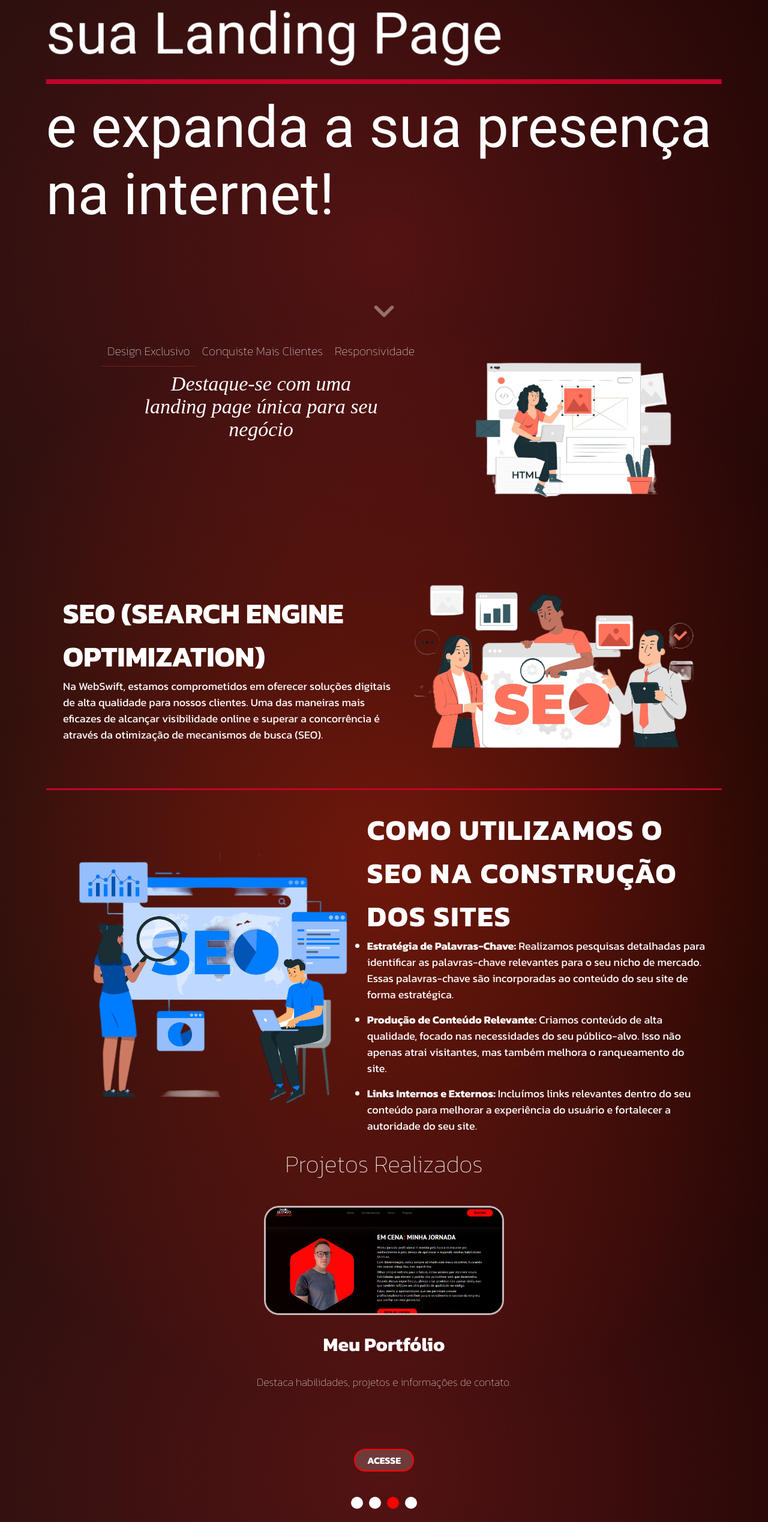
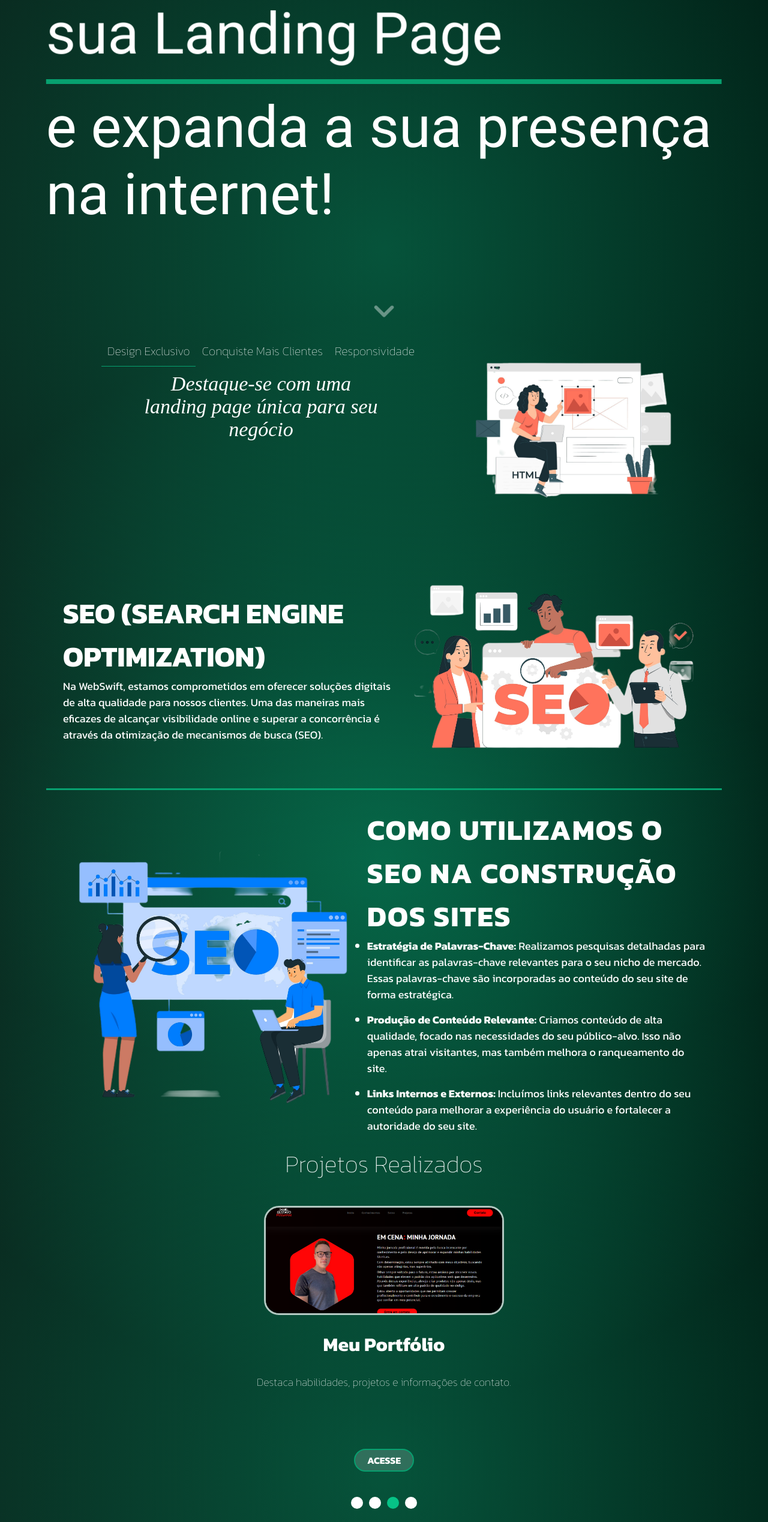
Before and after one commit to Daniel-Possamai/myLandPagePrincipal, a React (Create React App) app: page / in a window 1280 px wide. Shown: the part 260-2797 px from the top of the page at 60% size. Built offline with nearby package versions, Linux system fonts and the light colour scheme; a web font is replaced by a local one.

Commit message:
Atualizada a paleta de cores do site inteiro

```diff
--- a/src/components/faq/faq.tsx
+++ b/src/components/faq/faq.tsx
@@ -31,7 +31,7 @@ const styles = {
     titleTextColor: "#fff",
     rowTitleColor: "#fff",
     rowContentColor: '#e7e7e7',
-    arrowColor: "red",
+    arrowColor: "#07a06f",
     // titleTextSize: '26px',
 };
 
--- a/src/components/footer/footer.scss
+++ b/src/components/footer/footer.scss
@@ -36,7 +36,7 @@
 
                 }
                 a:hover{
-                    filter: drop-shadow(0 0 5px #fff) drop-shadow(0 0 10px #c10528);
+                    filter: drop-shadow(0 0 5px #fff) drop-shadow(0 0 10px #07a06f);
                 }
             }
         }
--- a/src/components/formulario/formulario.scss
+++ b/src/components/formulario/formulario.scss
@@ -8,7 +8,7 @@
 .form-container {
     width: 400px;
     background: linear-gradient(#212121, #212121) padding-box,
-                linear-gradient(145deg, transparent 35%,#ff0000, #f82626) border-box;
+                linear-gradient(145deg, transparent 35%,#07a06f, #22dba1) border-box;
     border: 2px solid transparent;
     padding: 32px 24px;
     font-size: 14px;
@@ -73,12 +73,12 @@
 
   .form-container .form-group input:focus {
     outline: none;
-    border-color: #ff0000;
+    border-color: #07a06f;
   }
 
   .form-container .form-group textarea:focus {
     outline: none;
-    border-color: #ff0000;
+    border-color: #07a06f;
   }
 
   .form-container .form-submit-btn {
--- a/src/components/hero/hero.scss
+++ b/src/components/hero/hero.scss
@@ -53,7 +53,7 @@
       }
 
       .land-Page-Span{
-        color: #c10528;
+        color: #07a06f;
       }
 
       .animated-title > div div span {
@@ -61,7 +61,7 @@
       }
       .animated-title > div.text-top {
         animation: fadeIn 3s 0.2s forwards;
-        border-bottom: 1vmin solid #c10528;
+        border-bottom: 1vmin solid #07a06f;
         top: 0;
         opacity: 0;
       }
--- a/src/components/objectpage/objectpage.scss
+++ b/src/components/objectpage/objectpage.scss
@@ -41,7 +41,7 @@
 
 .navMenu .active {
     color: #fff;
-    border-bottom: 1px solid #ff313050; /* Transição para azul no ativo */
+    border-bottom: 1px solid #07a06f; /* Transição para azul no ativo */
 }
 
 .content {
--- a/src/components/seo/seo.scss
+++ b/src/components/seo/seo.scss
@@ -7,7 +7,7 @@
         margin: 30px 0;
         border: none;
         height: 3px;
-        background-color:  #c10528;
+        background-color:  #07a06f;
     }
 }
 
--- a/src/components/slider/slider.scss
+++ b/src/components/slider/slider.scss
@@ -55,7 +55,7 @@
     }
     a{
       background-color: #ffffff2c;
-      border: 2px solid red;
+      border: 2px solid #07a06f;
       font-weight: bold;
       text-decoration: none;
       color: white;
@@ -66,9 +66,9 @@
     }
     //aplicar um efeito de glow ao passar o mouse em cima do a
     a:hover{
-      background-color: red;
+      background-color: #07a06f;
       color: white;
-      box-shadow: 0 0 10px 0 red;
+      box-shadow: 0 0 10px 0 #07a06f;
     }
 
     img{
@@ -79,7 +79,7 @@
     }
     img:hover{
       cursor: pointer;
-      box-shadow: 0 0 10px 0 red;
+      box-shadow: 0 0 10px 0 #07a06f;
     }
   }
 }
@@ -105,7 +105,7 @@
 
     // Estilizando o ponto ativo
     &.react-multi-carousel-dot--active {
-      background-color: #ff0000; // Cor de fundo do ponto ativo
+      background-color: #06c286; // Cor de fundo do ponto ativo
     }
 
     button {
--- a/src/index.css
+++ b/src/index.css
@@ -32,9 +32,12 @@ html::before {
   right: 0;
   bottom: 0;
   background:
-    radial-gradient(circle at 50% 20%, #ff313050 0%, transparent 50%),
+    radial-gradient(circle at 50% 20%, #07a06f81 0%, transparent 50%),
+    radial-gradient(circle at 50% 80%, #07a06f81 0%, transparent 50%),
+    radial-gradient(circle at 50% 50%, #07a06f81 0%, transparent 50%),
+    /* radial-gradient(circle at 50% 20%, #ff313050 0%, transparent 50%),
     radial-gradient(circle at 50% 80%, #ff313050 0%, transparent 50%),
-    radial-gradient(circle at 50% 50%, #FF310050 0%, transparent 50%),
+    radial-gradient(circle at 50% 50%, #FF310050 0%, transparent 50%), */
     linear-gradient(to right, #0A0A0A, #000);
   backdrop-filter: blur(10px);
   -webkit-backdrop-filter: blur(10px);
```
